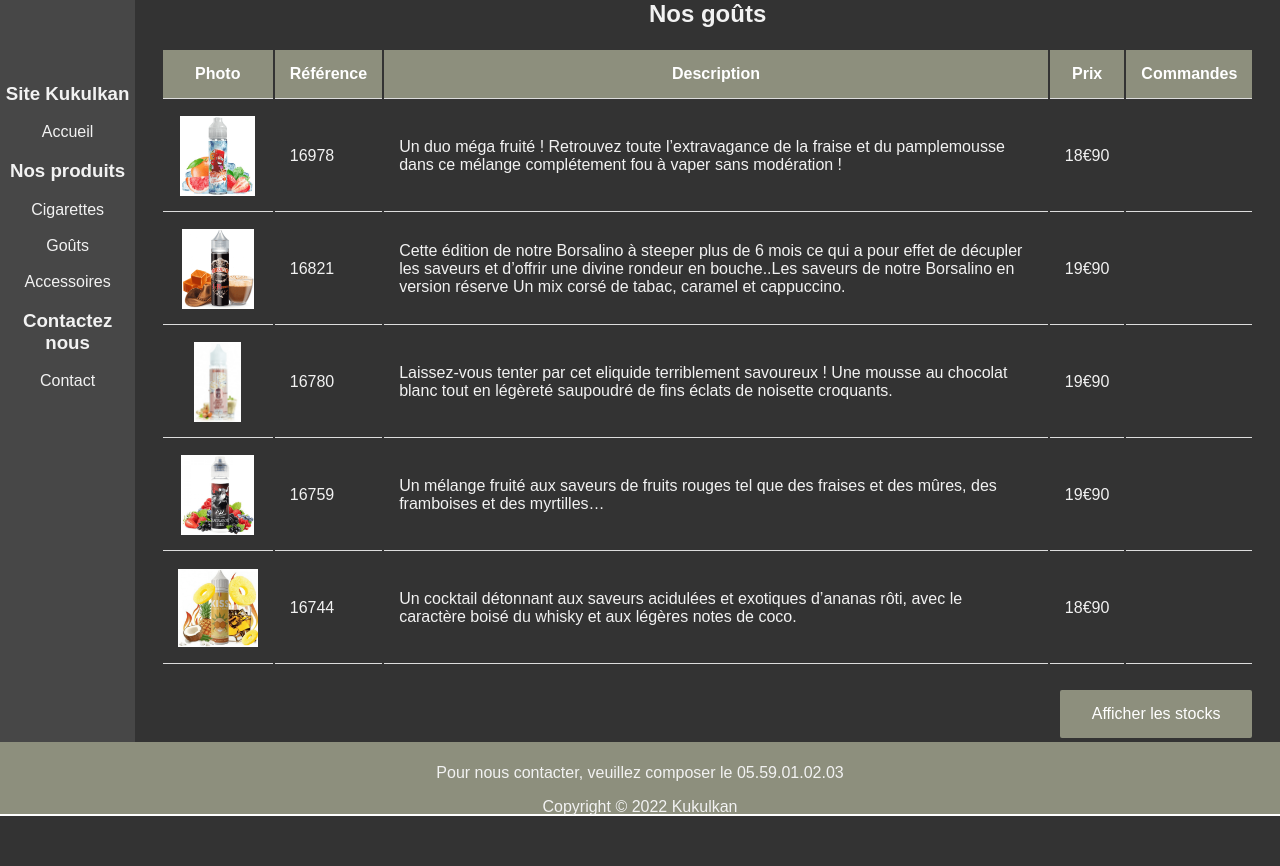
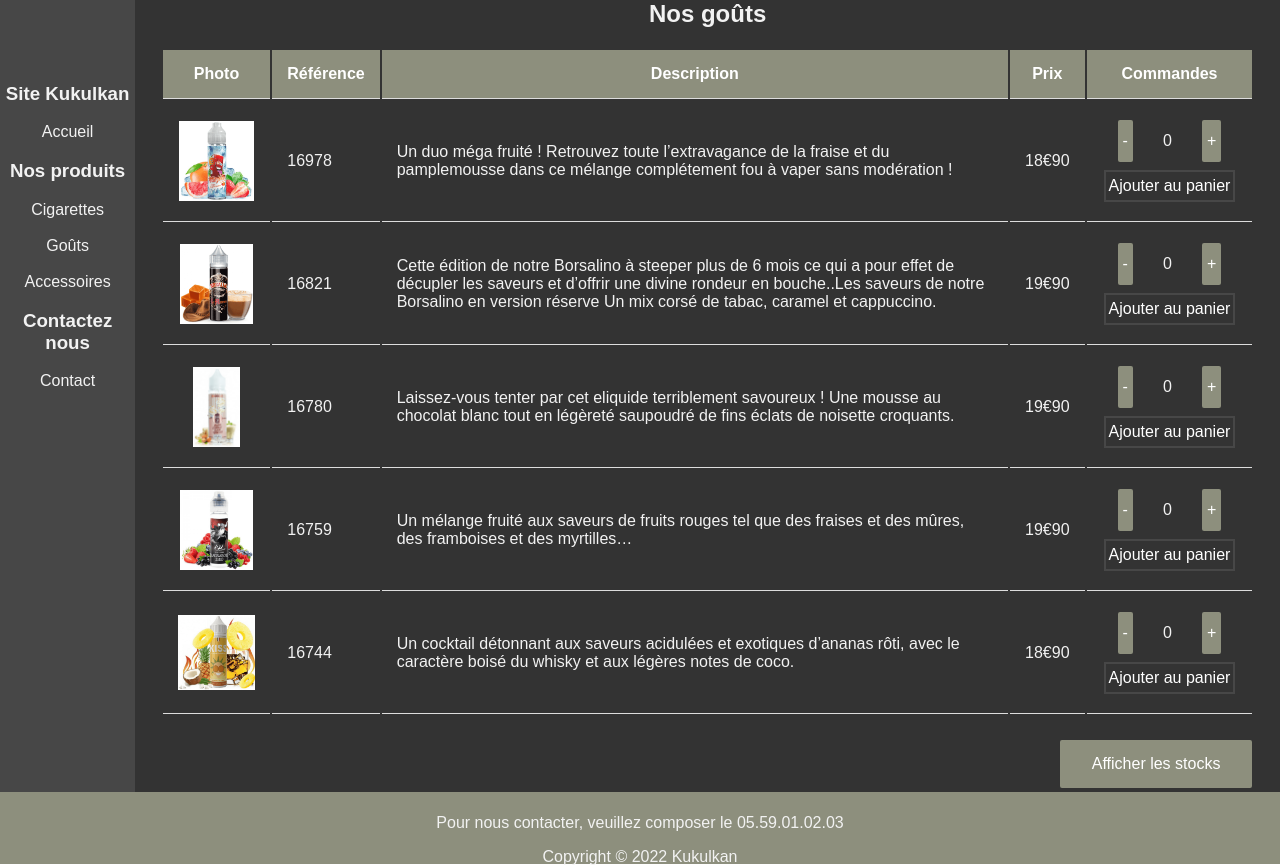
Before and after one commit to justirbs/Site-commercial, a PHP site: page /html/gouts.html in a window 1280 px wide. Shown: the part 48-914 px from the top of the page. Before the commit the page ends 864 px from the top, so only its background shows below. Run offline with PHP 8.4, Linux system fonts and the light colour scheme.

Commit message:
possibilité d'augmenter  ou de diminuer la quantité du produit à commander (de 0  à nombre de produits en stock)

```diff
--- a/css/style.css
+++ b/css/style.css
@@ -162,3 +162,28 @@ th {
     background-color: #333;
     border: 2px solid #8d8f7d;
 }
+
+.divCommande{
+    display: flex;
+    justify-content: space-around;
+    width: 100%;
+    height: auto;
+    object-fit: contain;
+}
+
+.divCommande .button{
+    padding: 0px 5px;
+}
+
+.buttonPanier{
+    background-color: transparent;
+    color: white;
+    padding: 5px 3px;
+    text-align: center;
+    text-decoration: none;
+    display: inline-block;
+    font-size: 16px;
+    margin: 4px 2px;
+    cursor: pointer;
+    border: 2px solid rgb(71, 71, 71);
+}
--- a/html/gouts.html
+++ b/html/gouts.html
@@ -54,35 +54,70 @@
                     <td>16978</td>
                     <td>Un duo méga fruité ! Retrouvez toute l’extravagance de la fraise et du pamplemousse dans ce mélange complétement fou à vaper sans modération !</td>
                     <td>18€90</td>
-                    <td></td>
+                    <td>
+                        <div class="divCommande" id="commande_0">
+                            <input type="button" class="button" value="-" onclick="diminuer(this)">
+                            <p>0</p>
+                            <input type="button" class="button" value="+" onclick="augmenter(this)">
+                        </div>
+                        <input type="button" class="buttonPanier" value="Ajouter au panier" onclick="">
+                    </td>
                 </tr>
                 <tr>
                     <td><img src="../img/kaplina.png" alt="goût borsalino la reserve"/></td>
                     <td>16821</td>
                     <td>Cette édition de notre Borsalino à steeper plus de 6 mois ce qui a pour effet de décupler les saveurs et d’offrir une divine rondeur en bouche..Les saveurs de notre Borsalino en version réserve Un mix corsé de tabac, caramel et cappuccino.</td>
                     <td>19€90</td>
-                    <td></td>
+                    <td>
+                        <div class="divCommande" id="commande_1">
+                            <input type="button" class="button" value="-" onclick="diminuer(this)">
+                            <p>0</p>
+                            <input type="button" class="button" value="+" onclick="augmenter(this)">
+                        </div>
+                        <input type="button" class="buttonPanier" value="Ajouter au panier" onclick="">
+                    </td>
                 </tr>
                 <tr>
                     <td><img src="../img/mousse.png" alt="goût mousse au chocolat blanc et noisette"/></td>
                     <td>16780</td>
                     <td>Laissez-vous tenter par cet eliquide terriblement savoureux ! Une mousse au chocolat blanc tout en légèreté saupoudré de fins éclats de noisette croquants.</td>
                     <td>19€90</td>
-                    <td></td>
+                    <td>
+                        <div class="divCommande" id="commande_2">
+                            <input type="button" class="button" value="-" onclick="diminuer(this)">
+                            <p>0</p>
+                            <input type="button" class="button" value="+" onclick="augmenter(this)">
+                        </div>
+                        <input type="button" class="buttonPanier" value="Ajouter au panier" onclick="">
+                    </td>
                 </tr>
                 <tr>
                     <td><img src="../img/ragnarok.png" alt="goût ragnarok"/></td>
                     <td>16759</td>
                     <td>Un mélange fruité aux saveurs de fruits rouges tel que des fraises et des mûres, des framboises et des myrtilles…</td>
                     <td>19€90</td>
-                    <td></td>
+                    <td>
+                        <div class="divCommande" id="commande_3">
+                            <input type="button" class="button" value="-" onclick="diminuer(this)">
+                            <p>0</p>
+                            <input type="button" class="button" value="+" onclick="augmenter(this)">
+                        </div>
+                        <input type="button" class="buttonPanier" value="Ajouter au panier" onclick="">
+                    </td>
                 </tr>
                 <tr>
                     <td><img src="../img/ananas.png" alt="goût ananas flambée"/></td>
                     <td>16744</td>
                     <td>Un cocktail détonnant aux saveurs acidulées et exotiques d’ananas rôti, avec le caractère boisé du whisky et aux légères notes de coco.</td>
                     <td>18€90</td>
-                    <td></td>
+                    <td>
+                        <div class="divCommande" id="commande_4">
+                            <input type="button" class="button" value="-" onclick="diminuer(this)">
+                            <p>0</p>
+                            <input type="button" class="button" value="+" onclick="augmenter(this)">
+                        </div>
+                        <input type="button" class="buttonPanier" value="Ajouter au panier" onclick="">
+                    </td>
                 </tr>
             </table>
 
--- a/js/stock.js
+++ b/js/stock.js
@@ -1,6 +1,6 @@
-var tabStockCigarette = new Array(50, 50, 50, 50, 50);
-var tabStockAccessoire = new Array(40, 50, 50, 50, 50);
-var tabStockGout = new Array(30, 50, 50, 50, 50);
+var tabStockCigarette = new Array(5, 5, 5, 5, 5);
+var tabStockAccessoire = new Array(4, 5, 5, 5, 5);
+var tabStockGout = new Array(3, 5, 5, 5, 5);
 
 function afficherStocks(idTab){
     // on récupère le tableau des produits
@@ -66,3 +66,45 @@ function masquerStock(idTab){
     bouton.setAttribute("onclick", "afficherStocks('" + idTab + "')");
 
 }
+
+function augmenter(bouton){
+    // on récupère le div contenant la quantité commandée
+    var div = bouton.parentNode;
+    // on récupère le nombre de produits commandés
+    var quantite = div.getElementsByTagName("p")[0];
+    // on récupère le tableau des stocks
+    var tab = div.parentNode.parentNode.parentNode.parentNode;
+    switch(tab.id) {
+        case "tabCigarette":
+            var tabStock = tabStockCigarette;
+            break;
+        case "tabAccessoire":
+            var tabStock = tabStockAccessoire;
+            break;
+        case "tabGout":
+            var tabStock = tabStockGout;
+            break;
+        default:
+            console.log("Erreur : idTab non reconnu");
+            break;
+    }
+
+    // on récupère lu numéro du produit
+    var numero = parseInt(div.id.split("_")[1]);
+
+    // on incrémente le nombre de produits commandés si le stock n'est pas épuisé
+    if(quantite.innerHTML < tabStock[numero]){
+        quantite.innerHTML = 1 + parseInt(quantite.innerHTML);
+    }
+}
+
+function diminuer(bouton){
+    // on récupère le div contenant la quantité commandée
+    var div = bouton.parentNode;
+    // on récupère le nombre de produits commandés
+    var quantite = div.getElementsByTagName("p")[0];
+    // on décrémente le nombre de produits commandés si le nombre de produits commandés est supérieur à 0
+    if(quantite.innerHTML > 0){
+        quantite.innerHTML = parseInt(quantite.innerHTML) - 1;
+    }
+}
```
Also changed, not shown: html/accessoires.html (+40 -5 lines), html/cigarettes.html (+40 -5 lines).
